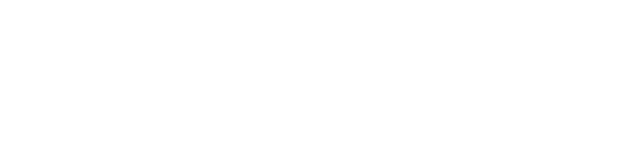
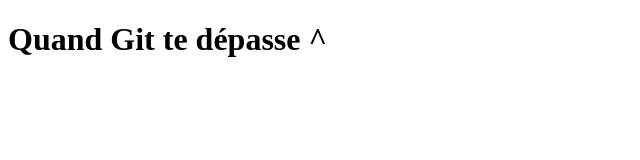
Before and after one commit to gabrielarck/ShareZza, a plain HTML site: page index.html in a window 1280 px wide. Shown: the whole page, without its empty margins (0-640 px from the left). Drawn offline with Linux system fonts and the light colour scheme.

Commit message:
Update index.html
add H1 in the body

```diff
--- a/index.html
+++ b/index.html
@@ -5,6 +5,6 @@
     <title>Git</title>
   </head>
   <body>
-
+    <h1>Quand Git te dépasse ^</h1>
   </body>
 </html>
```
